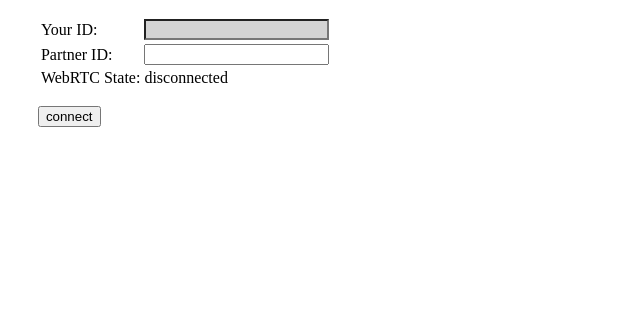
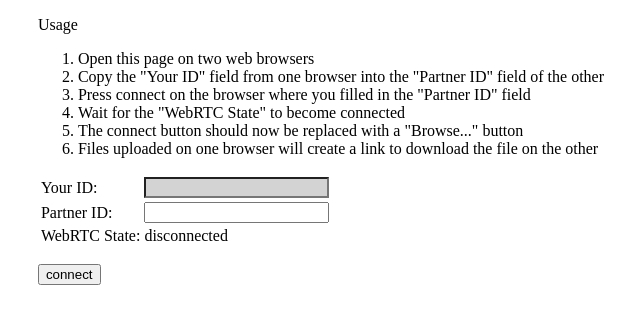
Before and after one commit to ghost-repos/peer, a website: page static/index.html in a window 1280 px wide. Shown: the whole page, without its empty margins (201-841 px from the left). Drawn offline with Linux system fonts and the light colour scheme.

Commit message:
Add simple instructions to page

```diff
--- a/static/index.html
+++ b/static/index.html
@@ -1,9 +1,22 @@
 <!DOCTYPE html>
-<meta charset="UTF-8">
+<head>
+    <meta charset="UTF-8">
+</head>
 
 <body>
     <div style="width:66%;margin:auto">
         <div style="margin:1rem">
+            <p>
+                Usage
+                <ol>
+                    <li>Open this page on two web browsers</li>
+                    <li>Copy the "Your ID" field from one browser into the "Partner ID" field of the other</li>
+                    <li>Press connect on the browser where you filled in the "Partner ID" field</li>
+                    <li>Wait for the "WebRTC State" to become connected</li>
+                    <li>The connect button should now be replaced with a "Browse..." button</li>
+                    <li>Files uploaded on one browser will create a link to download the file on the other</li>
+                </ol>
+            </p>
             <table>
                 <tr>
                     <td>Your ID:</td>
```
